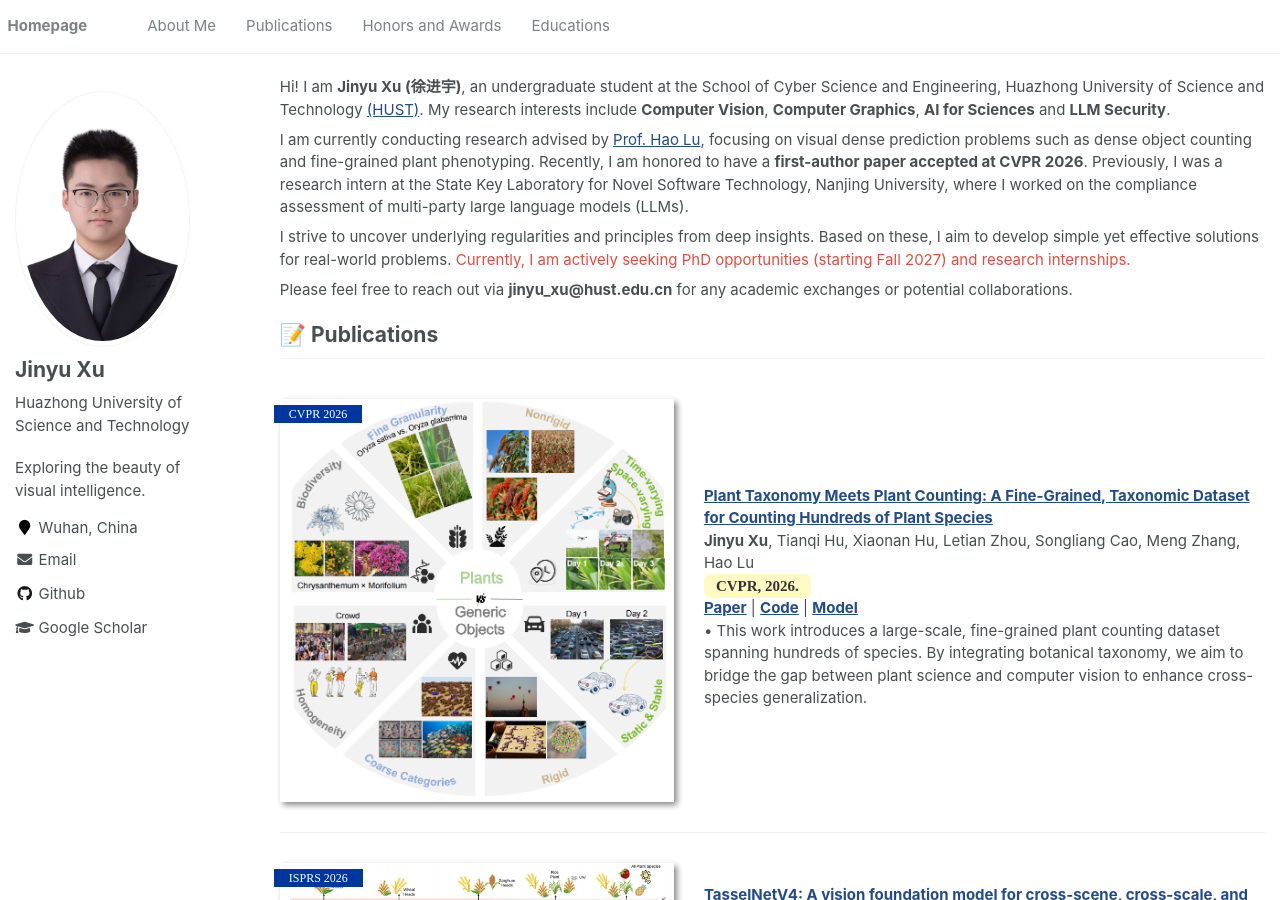
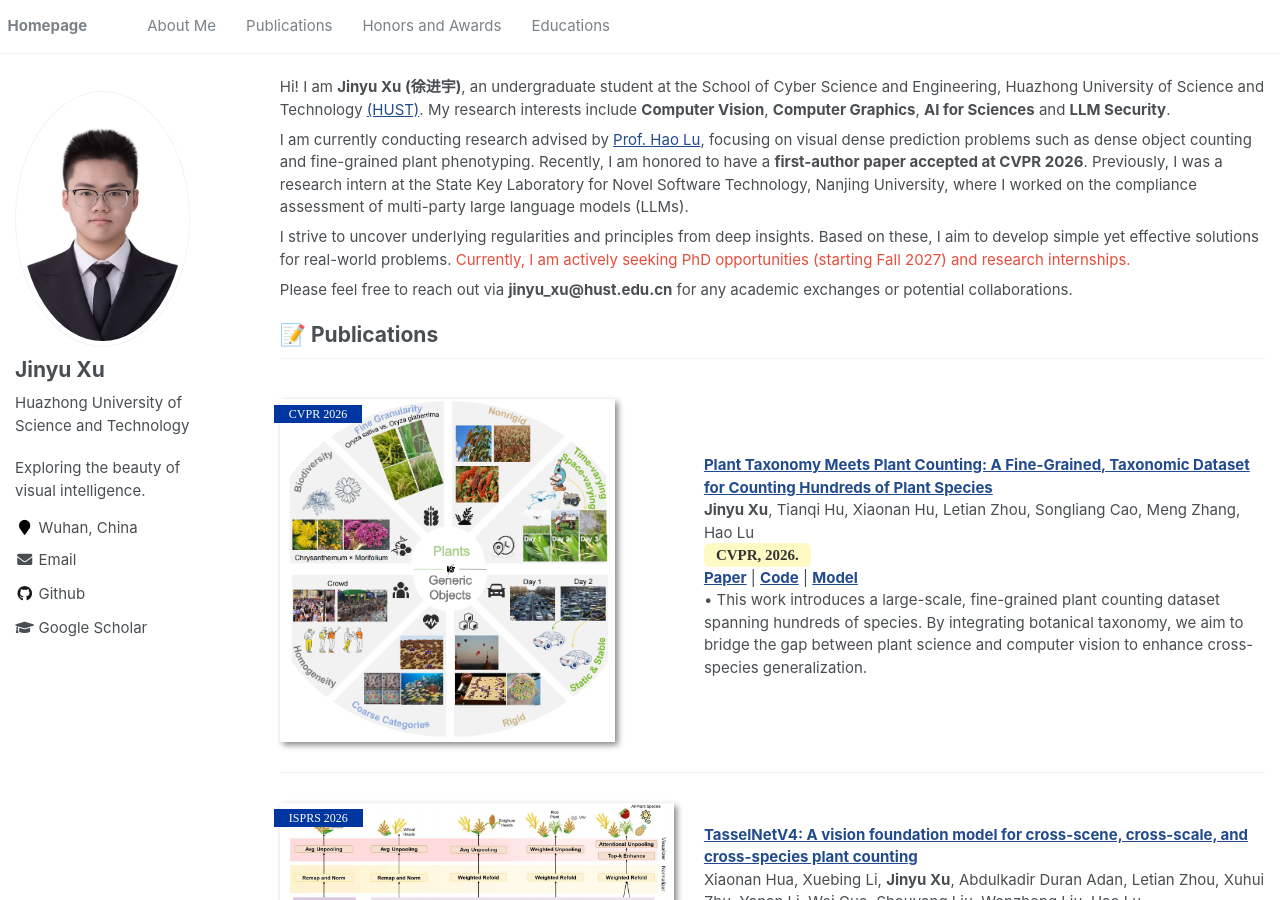
Before and after one commit to xu-jinyu/xu-jinyu.github.io, a Jekyll site: the page built from _pages/about.md, in a window 1280 px wide and 900 px high. Built offline with Jekyll 4.4.1, drawn with Linux system fonts in a browser that asks for light colours.

Commit message:
update contents

```diff
--- a/_pages/about.md
+++ b/_pages/about.md
@@ -35,7 +35,7 @@ Please feel free to reach out via **jinyu_xu@hust.edu.cn** for any academic exch
   <div class='paper-box-image'>
     <div>
       <div class="badge" style="font-family: 'Times New Roman', Times, serif;">CVPR 2026</div>
-      <img src='images/cvpr2026.png' alt="CVPR2026" width="100%">
+      <img src='images/cvpr2026.png' alt="CVPR2026" width="85%">
     </div>
   </div>
   <div class='paper-box-text' markdown="1">
```
